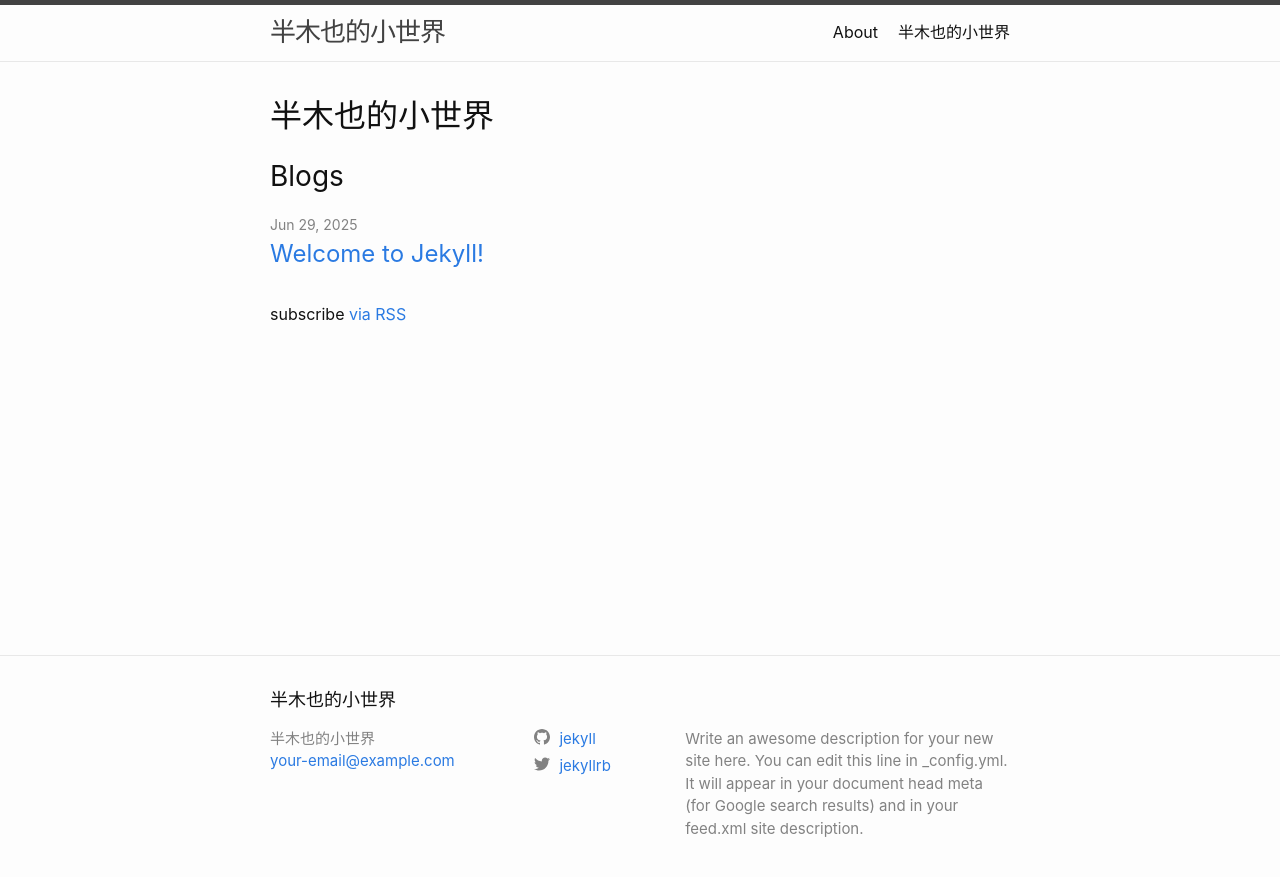
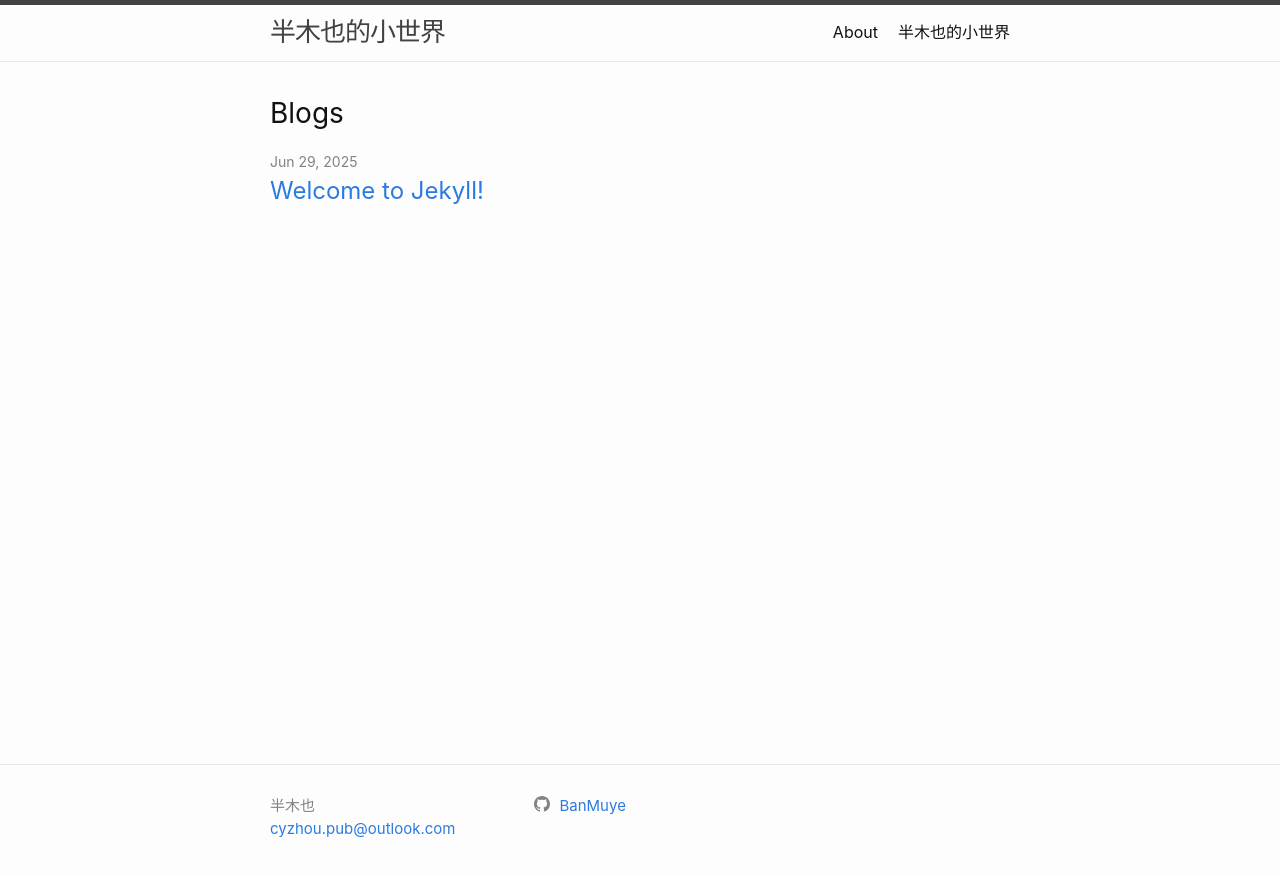
Before and after one commit to BanMuye/banmuye.github.io, a Jekyll site: the page built from index.markdown, in a window 1280 px wide. Shown: the top 877 px of the page. Built offline with Jekyll 4.4.1, drawn with Linux system fonts in a browser that asks for light colours.

Commit message:
start to modify

```diff
--- a/_config.yml
+++ b/_config.yml
@@ -19,15 +19,11 @@
 # in the templates via {{ site.myvariable }}.
 
 title: 半木也的小世界
-email: your-email@example.com
-description: >- # this means to ignore newlines until "baseurl:"
-  Write an awesome description for your new site here. You can edit this
-  line in _config.yml. It will appear in your document head meta (for
-  Google search results) and in your feed.xml site description.
+email: cyzhou.pub@outlook.com
 baseurl: "" # the subpath of your site, e.g. /blog
 url: "" # the base hostname & protocol for your site, e.g. http://example.com
-twitter_username: jekyllrb
-github_username:  jekyll
+github_username:  BanMuye
+author: 半木也
 
 # Build settings
 theme: minima
--- a/_includes/footer.html
+++ b/_includes/footer.html
@@ -1,33 +1,25 @@
 <footer class="site-footer h-card">
-  <data class="u-url" href="{{ "/" | relative_url }}"></data>
+  <data class="u-url" href="{{ " /" | relative_url }}"></data>
 
   <div class="wrapper">
-
-    <h2 class="footer-heading">{{ site.title | escape }}</h2>
 
     <div class="footer-col-wrapper">
       <div class="footer-col footer-col-1">
         <ul class="contact-list">
           <li class="p-name">
             {%- if site.author -%}
-              {{ site.author | escape }}
-            {%- else -%}
-              {{ site.title | escape }}
+            {{ site.author | escape }}
             {%- endif -%}
-            </li>
-            {%- if site.email -%}
-            <li><a class="u-email" href="mailto:{{ site.email }}">{{ site.email }}</a></li>
-            {%- endif -%}
+          </li>
+          {%- if site.email -%}
+          <li><a class="u-email" href="mailto:{{ site.email }}">{{ site.email }}</a></li>
+          {%- endif -%}
         </ul>
       </div>
 
       <div class="footer-col footer-col-2">
         {%- include social.html -%}
       </div>
-
-      <div class="footer-col footer-col-3">
-        <p>{{- site.description | escape -}}</p>
-      </div>
     </div>
 
   </div>
--- a/_layouts/default.html
+++ b/_layouts/default.html
@@ -1,5 +1,5 @@
 <!DOCTYPE html>
-<html lang="{{ page.lang | default: site.lang | default: "en" }}">
+<html lang="{{ page.lang | default: site.lang | default: "zh" }}">
 
   {%- include head.html -%}
 
--- a/_layouts/home.html
+++ b/_layouts/home.html
@@ -3,9 +3,6 @@ layout: default
 ---
 
 <div class="home">
-  {%- if page.title -%}
-    <h1 class="page-heading">{{ page.title }}</h1>
-  {%- endif -%}
 
   {{ content }}
 
@@ -27,8 +24,6 @@ layout: default
       </li>
       {%- endfor -%}
     </ul>
-
-    <p class="rss-subscribe">subscribe <a href="{{ "/feed.xml" | relative_url }}">via RSS</a></p>
   {%- endif -%}
 
 </div>
```
